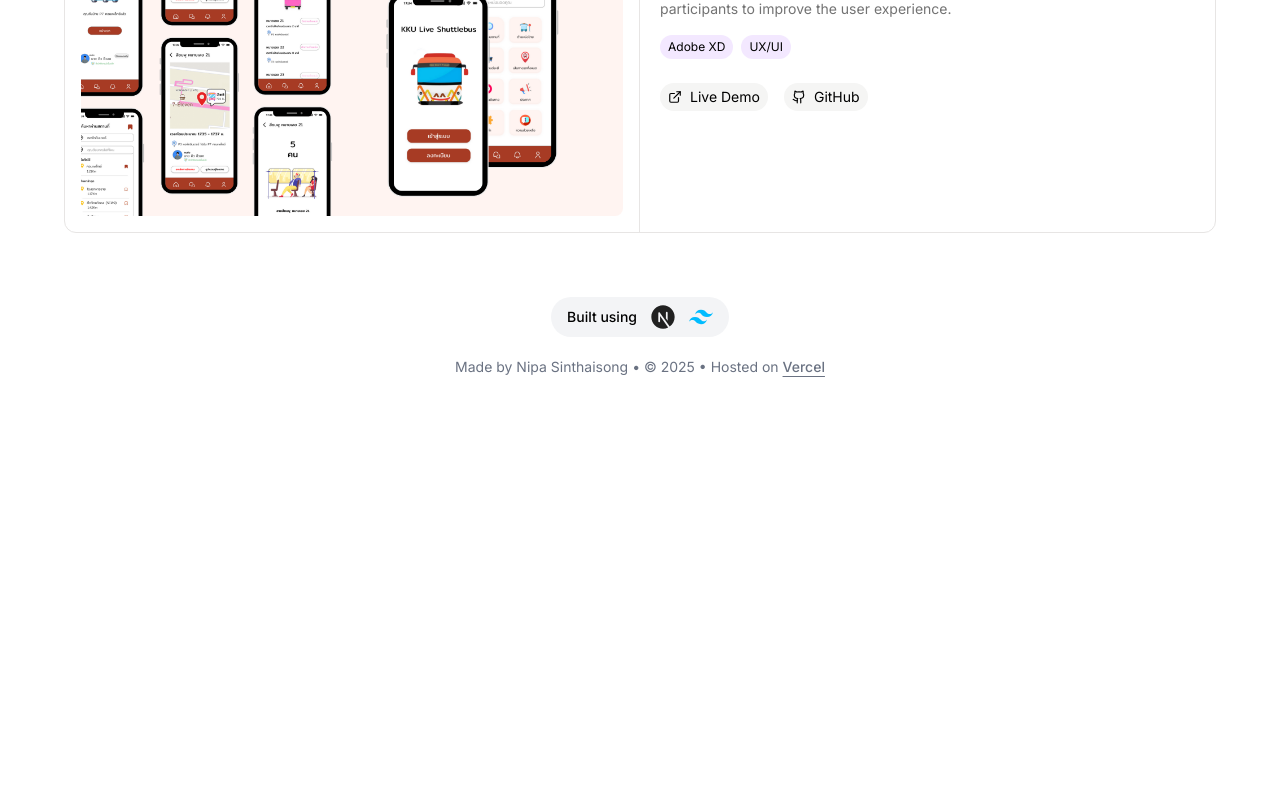
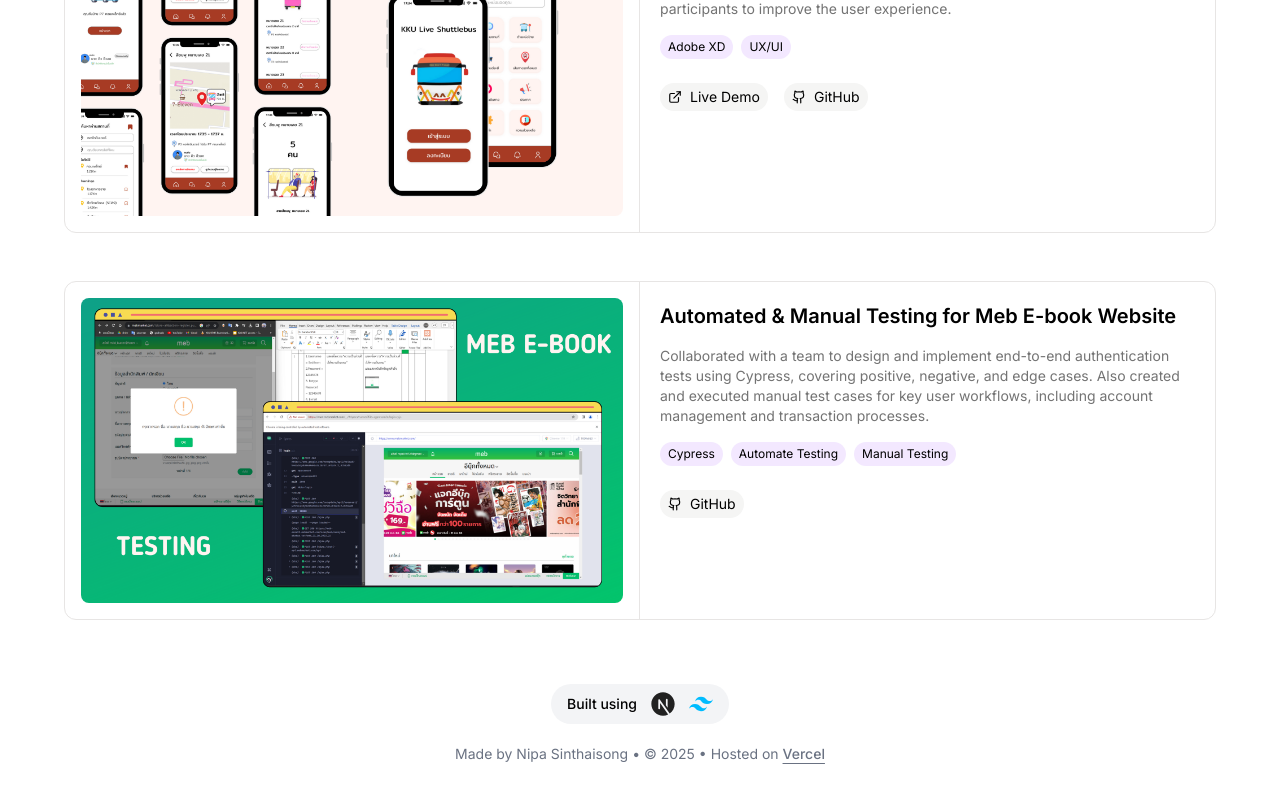
Before and after one commit to nipa0107/Portfolio-Nipa-NextJS, a Next.js app: page /projects in a window 1280 px wide. Shown: the part 2091-2891 px from the top of the page. Before the commit the page ends 2520 px from the top, so only its background shows below. Built offline with nearby package versions, Linux system fonts and the light colour scheme.

Commit message:
add new project

```diff
--- a/src/app/about/page.tsx
+++ b/src/app/about/page.tsx
@@ -63,7 +63,6 @@
               </p>
             </div>
           </div>
-
           <div>
             <h3 className="text-xl font-semibold mb-4">Skills & Technologies</h3>
             <div className="flex flex-wrap gap-2">
@@ -77,6 +76,14 @@
               ))}
             </div>
           </div>
+          <div>
+            <h3 className="text-xl font-semibold mb-4">Certificate</h3>
+            <div className="space-y-4 text-stone-600">
+              <p>
+                Introduction to JIRA
+              </p>
+            </div>
+          </div>
         </div>
       </div>
     </div>
--- a/src/app/projects/page.tsx
+++ b/src/app/projects/page.tsx
@@ -81,6 +81,20 @@
             {
                 label: 'Demo',
                 liveUrl: 'https://xd.adobe.com/view/3a23641f-4ff6-4a72-8218-5f27e924254c-6f70/',
+                githubUrl: 'https://github.com/nipa0107/KKU-Live-Shuttlebus'
+            }
+        ]
+    },
+    {
+        id: 6,
+        title: 'Automated & Manual Testing for Meb E-book Website',
+        description: 'Collaborated with a team to design and implement end-to-end authentication tests using Cypress, covering positive, negative, and edge cases. Also created and executed manual test cases for key user workflows, including account management and transaction processes.',
+        technologies:['Cypress', 'Automate Testing' , 'Manual Testing'],
+        image:'/meb_test.png',
+        links: [
+            {
+                label: 'Doc ',
+                liveUrl: '',
                 githubUrl: 'https://github.com/nipa0107/KKU-Live-Shuttlebus'
             }
         ]
```
Also changed, not shown: public/meb_test.png (added).
